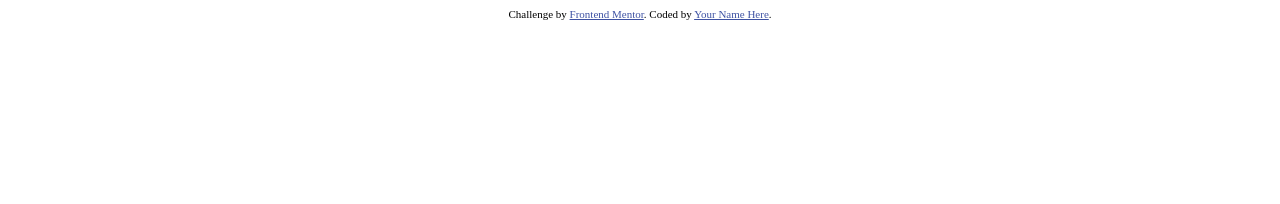
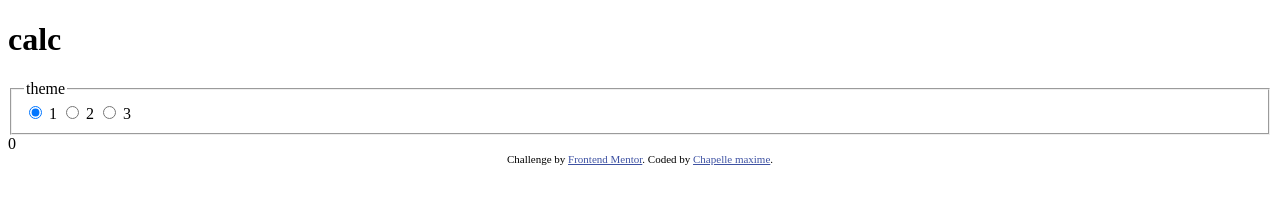
Before and after one commit to maxi1993-tech/calculator-app, a plain HTML site: page index.html in a window 1280 px wide. Drawn offline with Linux system fonts and the light colour scheme.

Commit message:
feat: add page structure

```diff
--- a/index.html
+++ b/index.html
@@ -1,26 +1,70 @@
 <!DOCTYPE html>
 <html lang="en">
+
 <head>
   <meta charset="UTF-8">
-  <meta name="viewport" content="width=device-width, initial-scale=1.0"> <!-- displays site properly based on user's device -->
+  <meta name="viewport" content="width=device-width, initial-scale=1.0">
 
+  <link rel="preconnect" href="https://fonts.googleapis.com">
+  <link rel="preconnect" href="https://fonts.gstatic.com" crossorigin>
+  <link href="https://fonts.googleapis.com/css2?family=League+Spartan:wght@700&display=swap" rel="stylesheet">
   <link rel="icon" type="image/png" sizes="32x32" href="./images/favicon-32x32.png">
-
+  <link rel="stylesheet" href="css/style.css">
   <title>Frontend Mentor | Calculator app</title>
 
-  <!-- Feel free to remove these styles or customise in your own stylesheet 👍 -->
   <style>
-    .attribution { font-size: 0.6875rem; text-align: center; }
-    .attribution a { color: hsl(228, 45%, 44%); }
+    .attribution {
+      font-size: 0.6875rem;
+      text-align: center;
+    }
+
+    .attribution a {
+      color: hsl(228, 45%, 44%);
+    }
   </style>
 </head>
+
 <body>
 
+  <header class="header">
 
+    <h1 class="header__title">calc</h1>
+
+    <fieldset class="theme">
+
+      <legend class="theme__label">theme</legend>
+
+      <input class="theme__button" type="radio" id="theme-light" name="theme" value="theme-light" checked>
+      <label for="theme-light">1</label>
+
+      <input class="theme__button" type="radio" id="theme-dark" name="theme" value="theme-dark">
+      <label for="theme-dark">2</label>
+
+      <input class="theme__button" type="radio" id="theme-purple" name="theme" value="theme-purple">
+      <label for="theme-purple">3</label>
+
+    </fieldset>
+
+  </header>
+
+  <main class="calc">
+
+    <output class="calc__screen">0</output>
+
+    <div class="calc__buttons">
+
+      <template id="button-template">
+        <button class="calc__button" data-value="" data-action=""></button>
+      </template>
+
+    </div>
+  </main>
 
   <footer class="attribution">
     Challenge by <a href="https://www.frontendmentor.io?ref=challenge">Frontend Mentor</a>.
-    Coded by <a href="#">Your Name Here</a>.
+    Coded by <a href="#">Chapelle maxime</a>.
   </footer>
+
 </body>
+
 </html>
```
